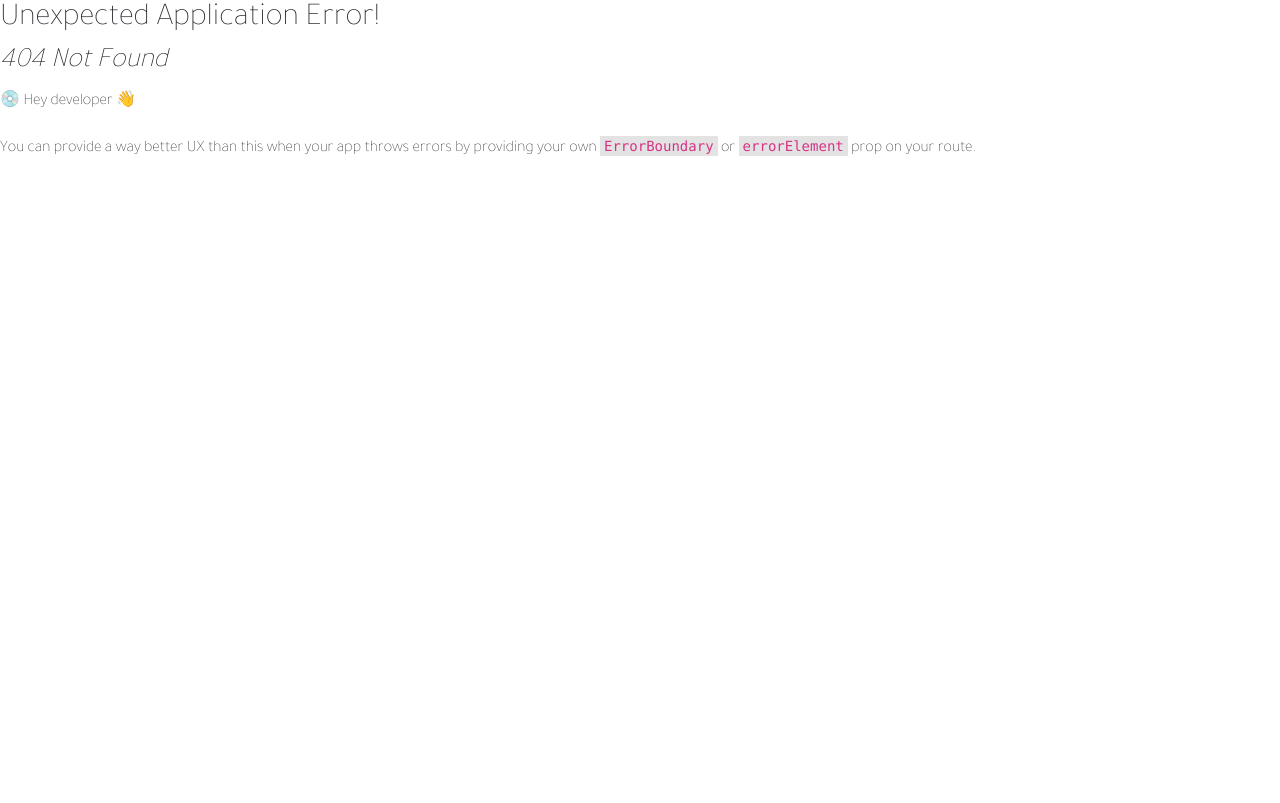
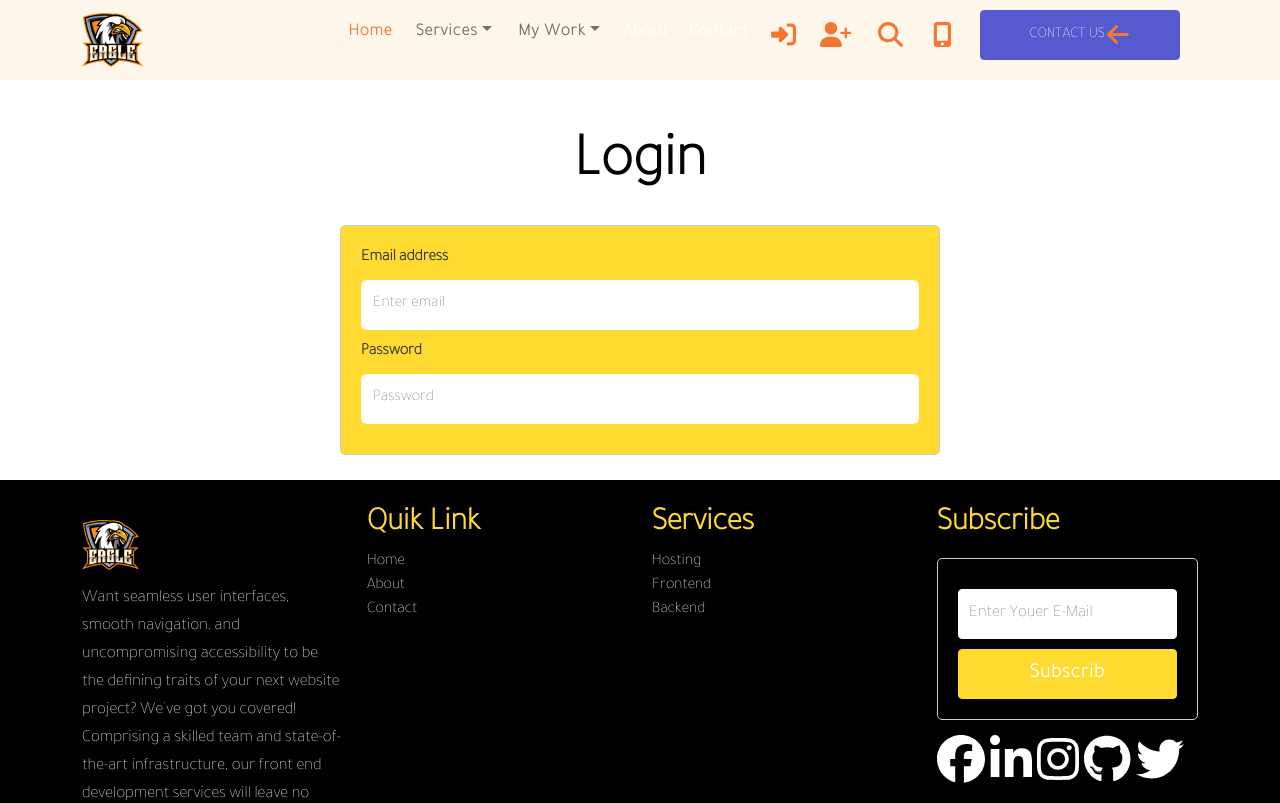
Before and after one commit to a7med58/WebSite.github.io, a React (Create React App) app: page /login in a window 1280 px wide. Before the commit this address had no page. Shown: the top 803 px of the page. Built offline with nearby package versions, Linux system fonts and the light colour scheme; a web font is replaced by a local one.

Commit message:
Add Login&Regstration Page  and Some Enhancment

```diff
--- a/package.json
+++ b/package.json
@@ -9,6 +9,7 @@
     "@testing-library/jest-dom": "^5.16.5",
     "@testing-library/react": "^13.4.0",
     "@testing-library/user-event": "^13.5.0",
+    "axios": "^1.3.4",
     "bootstrap": "^5.2.3",
     "react": "^18.2.0",
     "react-bootstrap": "^2.7.2",
--- a/src/App.js
+++ b/src/App.js
@@ -7,16 +7,21 @@ import {
 } from "react-router-dom";
 import "./App.css";
 import LayOut from "./Component/LayOut/LayOut";
+import About from "./Page/About/About";
 import Contact from "./Page/Contact/Contact";
 import Home from "./Page/Home/Home";
-import About from "./Page/About/About";
+import Login from "./Page/Login/Login";
+import RegistrationForm from "./Page/Registration/RegistrationForm";
 
 const routes = createBrowserRouter(
   createRoutesFromElements(
     <Route path="/" element={<LayOut />}>
       <Route index path="/home" element={<Home />} />
+      <Route path="/login" element={<Login />} />
+      <Route path="/registration" element={<RegistrationForm />} />
+
       <Route path="/contact" element={<Contact />} />
-      <Route path="/about" element={<About/>} />
+      <Route path="/about" element={<About />} />
     </Route>
   )
 );
--- a/src/Component/LayOut/LayOut.js
+++ b/src/Component/LayOut/LayOut.js
@@ -1,7 +1,5 @@
 import { Fragment } from "react";
-import About from "../../Page/About/About";
-import Contact from "../../Page/Contact/Contact";
-import Home from "../../Page/Home/Home";
+import { Outlet } from "react-router-dom";
 import Footer from "../Footer/Footer";
 import NavBars from "../NavBar/NavBars";
 
@@ -10,9 +8,7 @@ const LayOut = () => {
     <Fragment>
       <NavBars />
       <main>
-        <Home />
-        <About />
-        <Contact />
+        <Outlet />
       </main>
       <Footer />
     </Fragment>
--- a/src/Component/NavBar/NavBars.js
+++ b/src/Component/NavBar/NavBars.js
@@ -2,6 +2,8 @@ import {
   faArrowLeft,
   faMobileAlt,
   faSearch,
+  faSignInAlt,
+  faUserPlus,
 } from "@fortawesome/free-solid-svg-icons";
 import { FontAwesomeIcon } from "@fortawesome/react-fontawesome";
 import React from "react";
@@ -45,6 +47,12 @@ const NavBars = () => {
 
             <Link to="/about">About</Link>
             <Link to="/contact">Contact</Link>
+            <Link to="/login">
+              <FontAwesomeIcon icon={faSignInAlt} />
+            </Link>
+            <Link to="/registration">
+              <FontAwesomeIcon icon={faUserPlus} />
+            </Link>
             <Nav.Link>
               <FontAwesomeIcon icon={faSearch} />
             </Nav.Link>
--- /dev/null
+++ b/src/Page/Login/Login.css
@@ -0,0 +1,51 @@
+/* Center the form on the page */
+form {
+  max-width: 600px;
+  margin: 0 auto;
+  padding: 20px;
+  border: 1px solid #ccc;
+  border-radius: 5px;
+  background-color: var(--footerp-color);
+}
+
+/* Style the form fields */
+form-group {
+  margin-bottom: 20px;
+}
+
+label {
+  display: block;
+  margin-bottom: 5px;
+  font-weight: bold;
+  color: #333;
+}
+
+form-control {
+  display: block;
+  width: 100%;
+  height: 40px;
+  padding: 10px;
+  font-size: 16px;
+  border: 1px solid #ccc;
+  border-radius: 5px;
+}
+
+/* Style the submit button */
+form button .btn {
+    width: 50px;
+  max-width: 100%;
+  height: 50px;
+
+  border-radius: 4px;
+  font-weight: bold;
+  letter-spacing: 1px;
+  font-size: 20px;
+}
+.h2login {
+  font-size: 60px;
+  margin: 20px 0;
+  font-weight: bold;
+  color: black;
+  line-height: 80px;
+  text-align: center;
+}
--- /dev/null
+++ b/src/Page/Login/Login.js
@@ -0,0 +1,68 @@
+import axios from "axios";
+import React, { useState } from "react";
+import { Button, Form } from "react-bootstrap";
+import "./Login.css";
+const Login = () => {
+  const [credentials, setCredentials] = useState({
+    email: "",
+    password: "",
+  });
+  const handleInputChange = (event) => {
+    const { name, value } = event.target;
+    setCredentials((prevCredentials) => ({
+      ...prevCredentials,
+      [name]: value,
+    }));
+  };
+  const handleSubmit = (event) => {
+    event.preventDefault();
+    axios
+      .post("http://your-api-url.com/login", credentials)
+      .then((response) => {
+        console.log(response.data);
+      })
+      .catch((error) => {
+        console.log(error);
+      });
+  };
+  return (
+    <section className="login">
+      <div className="container">
+        <h2 className="h2login">Login</h2>
+
+        <div className="row">
+          <div className="col-md-12 col-lg-12">
+            <Form onSubmit={handleSubmit}>
+              <Form.Group controlId="formBasicEmail">
+                <Form.Label>Email address</Form.Label>
+                <Form.Control
+                  type="email"
+                  placeholder="Enter email"
+                  name="email"
+                  value={credentials.email}
+                  onChange={handleInputChange}
+                />
+              </Form.Group>
+
+              <Form.Group controlId="formBasicPassword">
+                <Form.Label>Password</Form.Label>
+                <Form.Control
+                  type="password"
+                  placeholder="Password"
+                  name="password"
+                  value={credentials.password}
+                  onChange={handleInputChange}
+                />
+              </Form.Group>
+              <Button className="btn" variant="primary" type="submit">
+                Submit
+              </Button>
+            </Form>
+          </div>
+        </div>
+      </div>
+    </section>
+  );
+};
+
+export default Login;
--- /dev/null
+++ b/src/Page/Registration/RegistrationForm.css
@@ -0,0 +1,8 @@
+.h2reg {
+  font-size: 60px;
+  margin: 20px 0;
+  font-weight: bold;
+  color: black;
+  line-height: 80px;
+  text-align: center;
+}
--- /dev/null
+++ b/src/Page/Registration/RegistrationForm.js
@@ -0,0 +1,68 @@
+import axios from "axios";
+import React, { useState } from "react";
+import { Button, Container, Form } from "react-bootstrap";
+import "./RegistrationForm.css";
+const RegistrationForm = () => {
+  const [name, setName] = useState("");
+  const [email, setEmail] = useState("");
+  const [password, setPassword] = useState("");
+
+  const handleSubmit = async (e) => {
+    e.preventDefault();
+    try {
+      const response = await axios.post("https://your-api-url.com/register", {
+        name,
+        email,
+        password,
+      });
+      console.log(response.data);
+    } catch (error) {
+      console.log(error);
+    }
+  };
+
+  return (
+    <Container>
+      <h2 className="h2reg">Register</h2>
+      <Form onSubmit={handleSubmit}>
+        <Form.Group>
+          <Form.Label>Name</Form.Label>
+          <Form.Control
+            type="text"
+            placeholder="Enter name"
+            value={name}
+            onChange={(e) => setName(e.target.value)}
+            required
+          />
+        </Form.Group>
+
+        <Form.Group>
+          <Form.Label>Email address</Form.Label>
+          <Form.Control
+            type="email"
+            placeholder="Enter email"
+            value={email}
+            onChange={(e) => setEmail(e.target.value)}
+            required
+          />
+        </Form.Group>
+
+        <Form.Group>
+          <Form.Label>Password</Form.Label>
+          <Form.Control
+            type="password"
+            placeholder="Password"
+            value={password}
+            onChange={(e) => setPassword(e.target.value)}
+            required
+          />
+        </Form.Group>
+
+        <Button variant="primary" type="submit">
+          Submit
+        </Button>
+      </Form>
+    </Container>
+  );
+};
+export default RegistrationForm;
```
Also changed, not shown: 1 other file (tests, documents, lock files or other folders).
